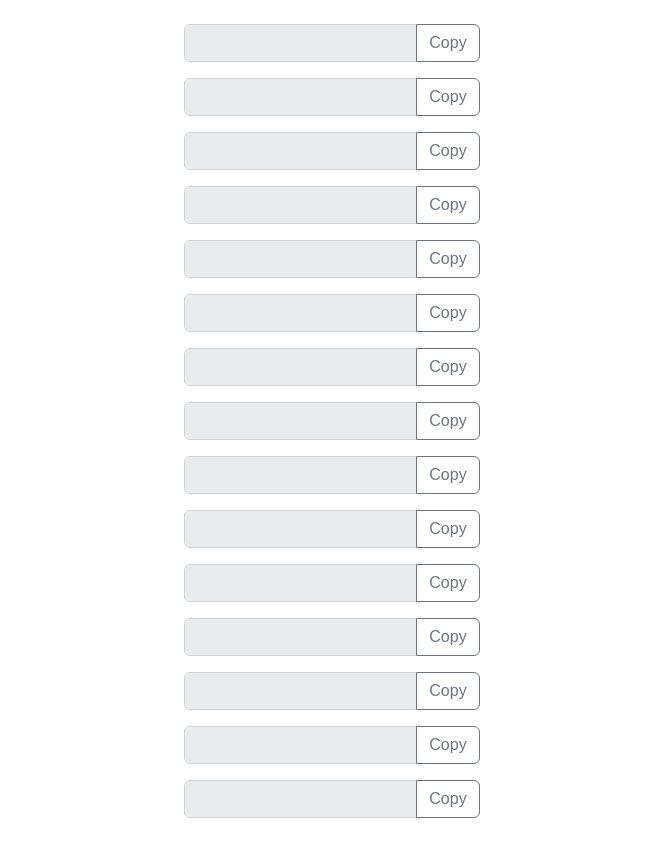
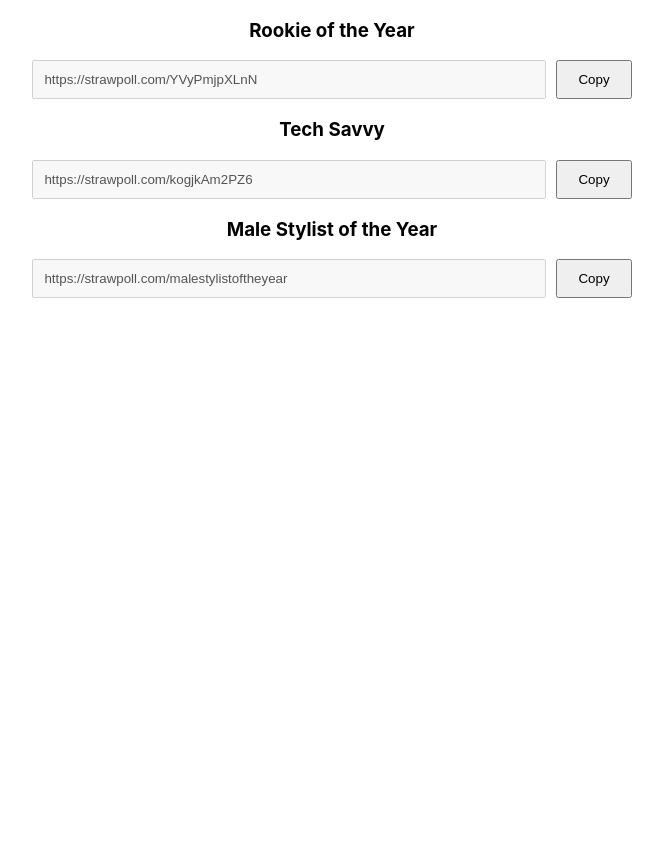
Before and after one commit to 56radius/vote-poll, a React (Create React App) app: page / in a window 1280 px wide. Shown: the whole page, without its empty margins (308-971 px from the left). After the commit the page ends 800 px from the top, so only its background shows below. Built offline with nearby package versions, Linux system fonts and the light colour scheme.

Commit message:
Screening

```diff
--- a/src/components/HomeScreen.js
+++ b/src/components/HomeScreen.js
@@ -1,26 +1,19 @@
 import React, { useState } from "react";
 
-//importing css code
-import ".././assets/css/style.css";
+function HomeScreen() {
+  const [links, setLinks] = useState([
+    "https://strawpoll.com/YVyPmjpXLnN",
+    "https://strawpoll.com/kogjkAm2PZ6", // Tech Savvy link
+    "https://strawpoll.com/malestylistoftheyear",
+    // Add links for other categories here...
+  ]);
+  const titles = ["Rookie of the Year", "Tech Savvy", "Male Stylist of the Year"];
 
-//importing css vendor variables
-import ".././assets/vendor/bootstrap/css/bootstrap.min.css";
-import ".././assets/vendor/bootstrap-icons/bootstrap-icons.css";
-import ".././assets/vendor/boxicons/css/boxicons.min.css";
-import ".././assets/vendor/glightbox/css/glightbox.min.css";
-import ".././assets/vendor/remixicon/remixicon.css";
-import ".././assets/vendor/swiper/swiper-bundle.min.css";
-
-function HomeScreen() {
-  const [links, setLinks] = useState(Array(15).fill("")); // Array to store links for each category
-
-  // Function to handle copying link to clipboard
   const copyToClipboard = (index) => {
     const linkToCopy = links[index];
     navigator.clipboard.writeText(linkToCopy)
       .then(() => {
         console.log("Link copied to clipboard:", linkToCopy);
-        // You can add a toast or notification to indicate successful copy
       })
       .catch((error) => {
         console.error("Failed to copy:", error);
@@ -36,18 +29,21 @@
               <div className="row justify-content-center">
                 <div className="col-lg-8 col-md-10 d-flex flex-column align-items-center justify-content-center">
                   {links.map((link, index) => (
-                    <div key={index} className="mb-3">
-                      <div className="input-group">
+                    <div key={index} className="mb-4" style={{ textAlign: "center" }}>
+                      <h3 className="mb-2">{titles[index]}</h3>
+                      <div className="input-group" style={{ maxWidth: "600px", margin: "0 auto" }}>
                         <input
                           type="text"
                           className="form-control"
                           value={link}
                           disabled
+                          style={{ width: "calc(100% - 110px)", minWidth: "250px", marginRight: "10px", padding: "10px" }}
                         />
                         <button
                           className="btn btn-outline-secondary"
                           type="button"
                           onClick={() => copyToClipboard(index)}
+                          style={{ padding: "10px 20px" }}
                         >
                           Copy
                         </button>
```
